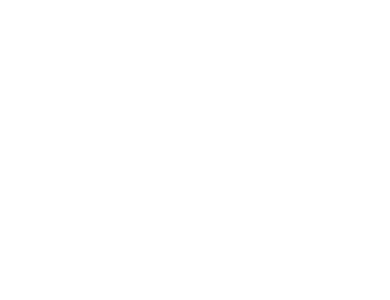
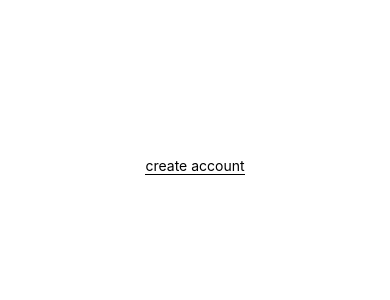
Before and after one commit to seanbb88/ReactNativeSharedUI, a React Native app: screen / in a window 390 px wide. Shown: the top 300 px of the page. Built offline with nearby package versions, Linux system fonts and the light colour scheme.

Commit message:
correct border bottom now

```diff
--- a/App.tsx
+++ b/App.tsx
@@ -7,7 +7,7 @@
 //import Iconicons from '@expo/vector-icons/Ionicons'
 
 // AVAILABLE COMPONENTS - HIDE/SHOW BY COMMENTING THEM OUT
-// import AppButton from './components/Button/Button';
+import AppButton from './components/Button/Button';
 import { AppTitle, ApplicationLoader, FullScreenLoader, PaqeLoader } from './components';
 // import { TabBar, FadeView, LiquidSwipe } from './animations';
 
@@ -71,6 +71,8 @@
         {/* TITLES */}
         <AppTitle title="Now Paying" />
 
+        <AppButton optionalStyling={{ alignSelf: 'center' }} text="create account" onPress={() => { }} buttonStyle={{ textColor: "black", isLink: true }} />
+
         {/* <LiquidSwipe /> */}
 
         {/* LOADERS */}
--- a/components/Button/Button.tsx
+++ b/components/Button/Button.tsx
@@ -45,10 +45,11 @@
             onPress={onPress}
             activeOpacity={0.8}
         >
-            <Text style={[
-                { color: textColor, fontSize: textSize },
-            ]}>{text}</Text>
-            {isLink && <View style={[styles.borderBottom, { backgroundColor: textColor }]}></View>}
+            <View style={[isLink && { borderBottomColor: textColor, borderBottomWidth: 1 }]}>
+                <Text style={[
+                    { color: textColor, fontSize: textSize },
+                ]}>{text}</Text>
+            </View>
         </TouchableOpacity>
     );
 };
@@ -62,10 +63,6 @@
     linkButton: {
         backgroundColor: 'transparent',
         borderWidth: 0
-    },
-    borderBottom: {
-        width: '100%',
-        height: 1,
     }
 });
 
```
